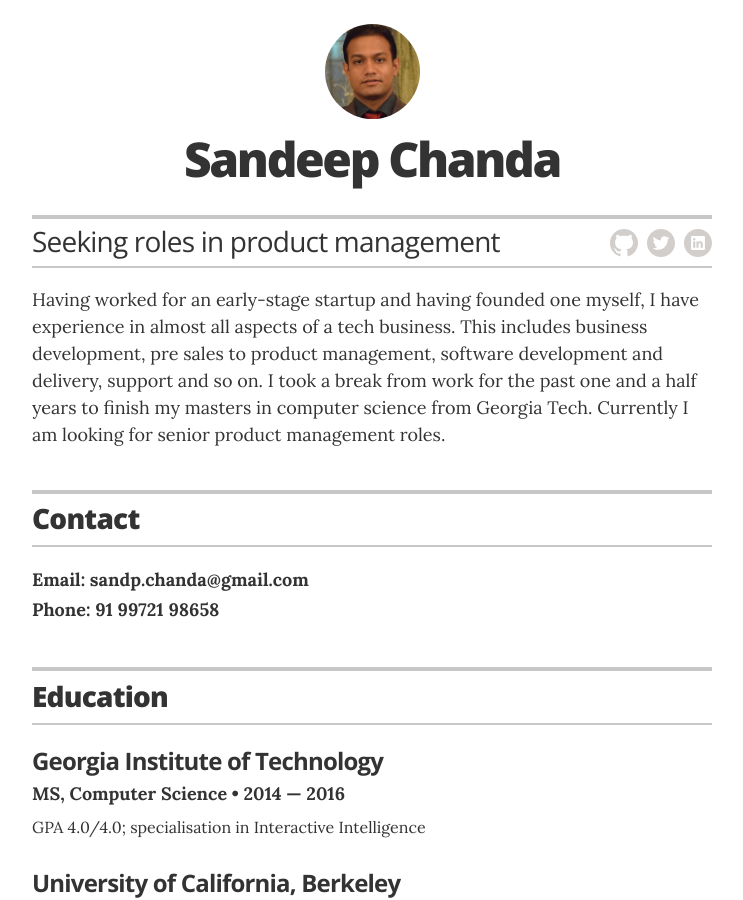
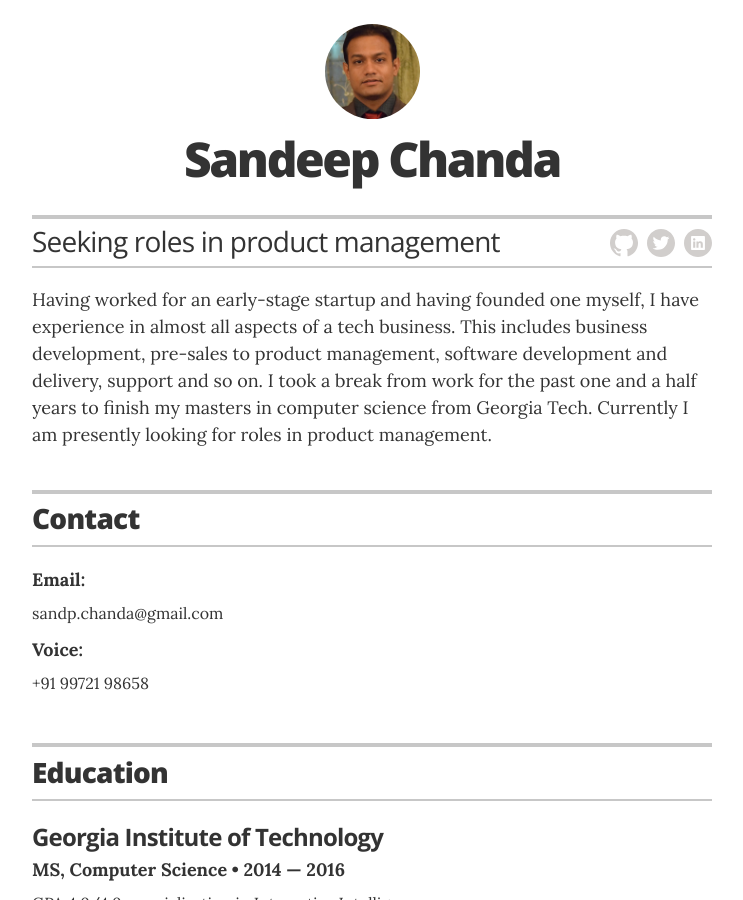
Before and after one commit to CapedCrusader/resume, a Jekyll site: the page built from index.html, in a window 1280 px wide and 900 px high. Shown: the whole window, without its empty margins (268-1011 px from the left). Built offline with Jekyll 4.4.1, drawn with Linux system fonts in a browser that asks for light colours.

Commit message:
Updating heading

```diff
--- a/_layouts/resume.html
+++ b/_layouts/resume.html
@@ -27,7 +27,7 @@
         </div>
 
         <div class="executive-summary" itemprop="description">
-          <p>Having worked for an early-stage startup and having founded one myself, I have experience in almost all aspects of a tech business. This includes business development, pre sales to product management, software development and delivery, support and so on. I took a break from work for the past one and a half years to finish my masters in computer science from Georgia Tech. Currently I am looking for senior product management roles.  </p>
+          <p>Having worked for an early-stage startup and having founded one myself, I have experience in almost all aspects of a tech business. This includes business development, pre-sales to product management, software development and delivery, support and so on. I took a break from work for the past one and a half years to finish my masters in computer science from Georgia Tech. Currently I am presently looking for roles in product management.  </p>
         </div>
 
         <!--
@@ -46,8 +46,8 @@
           <h2>Contact</h2>
         </header>
 
-        <h4 class="resume-item-details" itemprop="description">Email: sandp.chanda@gmail.com</h4>
-        <h4 class="resume-item-details" itemprop="description">Phone: 91 99721 98658</h4>
+        <p><h4 class="resume-item-details" itemprop="description">Email:</h4> sandp.chanda@gmail.com</p>
+        <p><h4 class="resume-item-details" itemprop="description">Voice:</h4> +91 99721 98658</p>
 
        </section>
 
```
